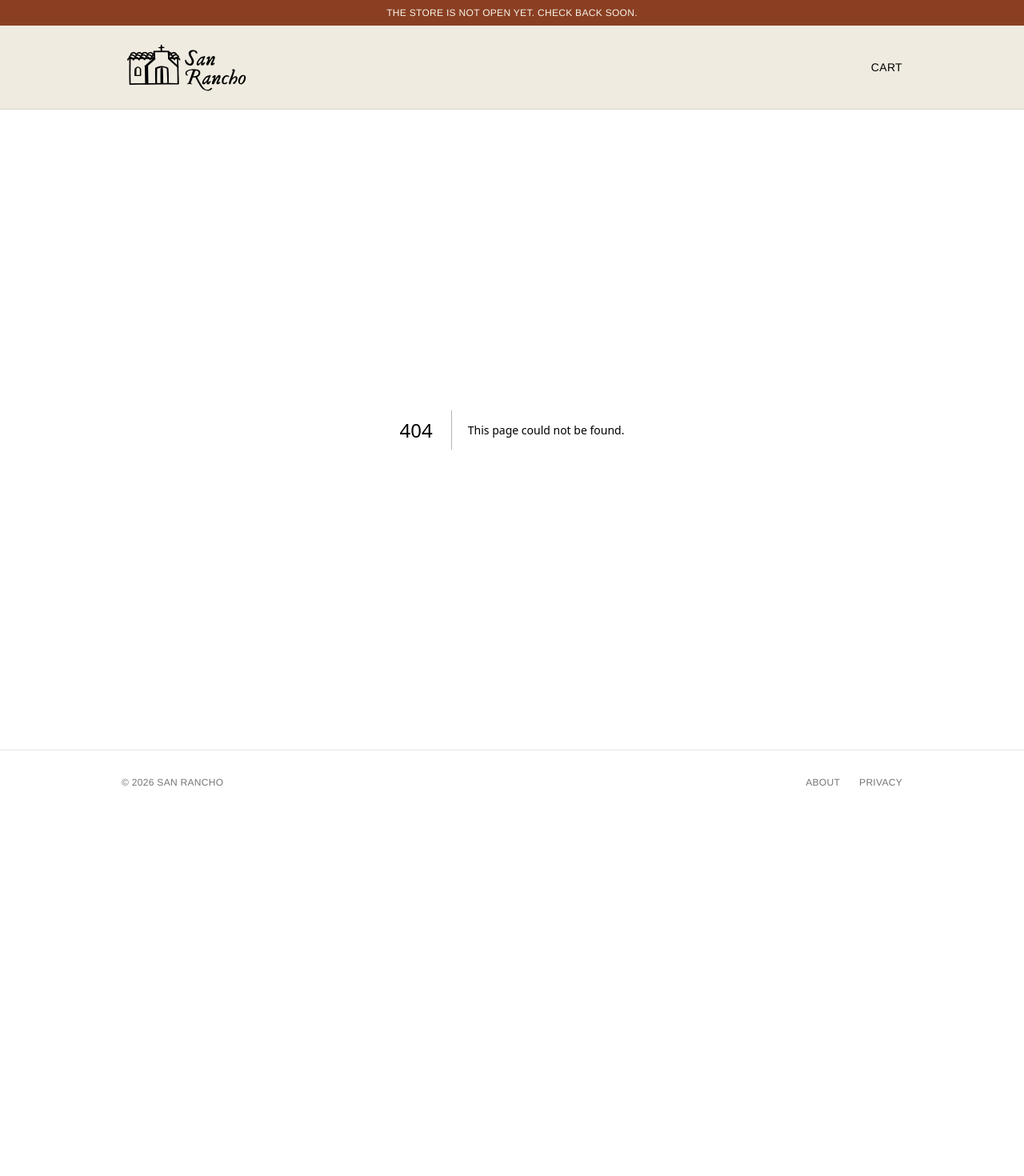
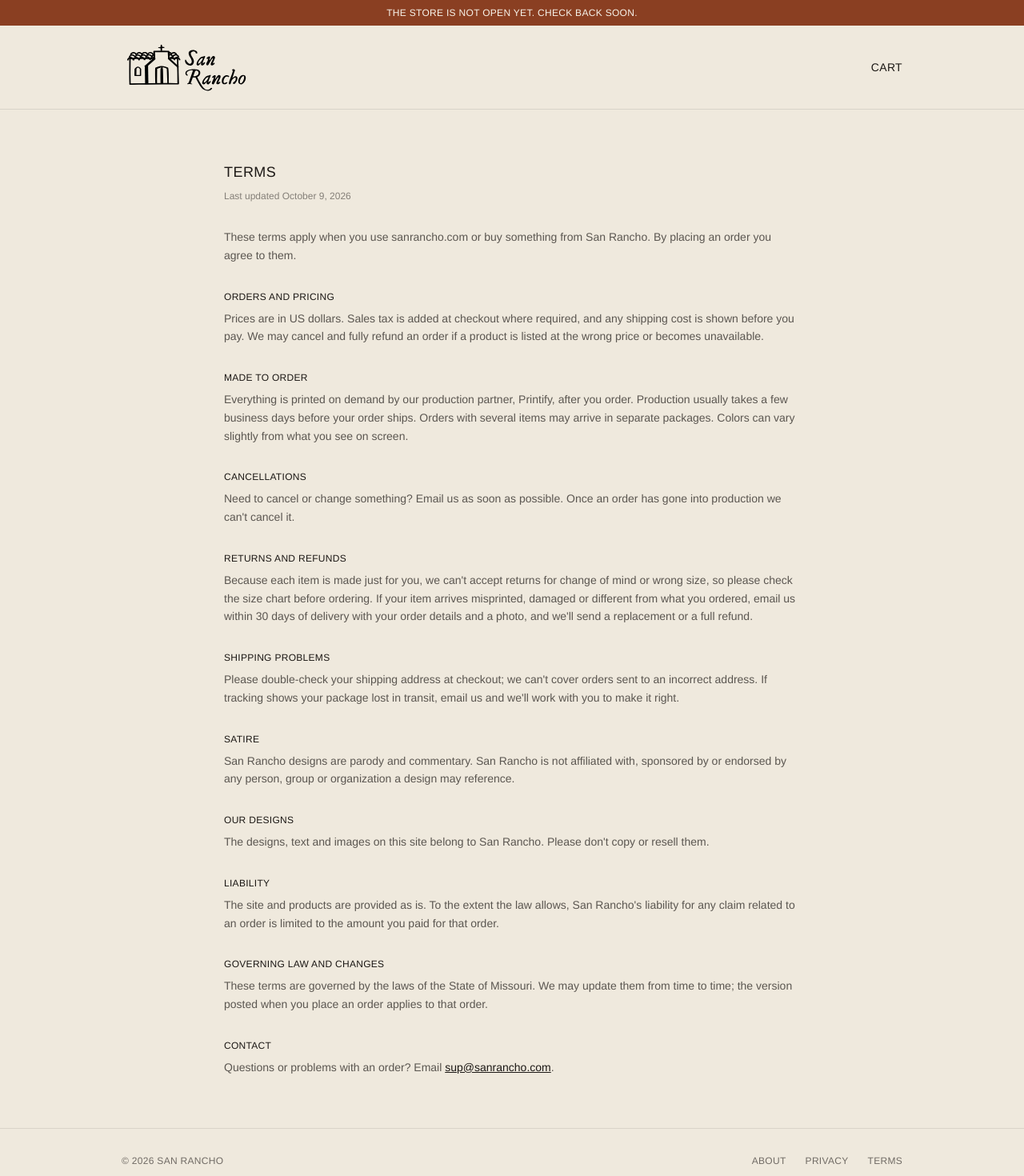
Before and after one commit to lincolnwisely/san-rancho, a Next.js app: page /terms in a window 1280 px wide. Before the commit this address had no page. Shown: the top 1470 px of the page at 80% size. Before the commit the page ends 1018 px from the top, so only its background shows below. Built offline with nearby package versions, Linux system fonts and the light colour scheme.

Commit message:
add structured data for search results, add terms page (#8)

```diff
--- a/src/app/about/page.tsx
+++ b/src/app/about/page.tsx
@@ -11,19 +11,14 @@ export default function AboutPage() {
     <main className="mx-auto max-w-3xl flex-1 px-6 py-16">
       <h1 className="mb-8 text-lg tracking-wide uppercase">About</h1>
       <div className="flex flex-col gap-4 mb-8 text-sm leading-relaxed text-foreground/70">
-        <p>San Rancho makes irreverent tees commemorating camps, cults and other exclusive communities. Any similarity to actual persons, living or dead, or fictional events or organizations is purely coincidental.</p>
+        <p>San Rancho makes irreverent tees commemorating camps, cults and other exclusive communities. Any similarity to actual persons, living or dead, or events or organization, real or fictional, is purely coincidental.</p>
         <p>
-          Every shirt is printed on demand after you order, so nothing is made until it has a home. Orders ship to the United States and Canada.
+          Every shirt is printed on demand after you order, so nothing is made until it has a home. Orders ship to the United States.
         </p>
       </div>
-      <h2 className="mb-4 text-lg tracking-wide uppercase">Disclaimers and Apologies</h2>
       <div className="flex flex-col gap-4 text-sm leading-relaxed text-foreground/70">
         <h3 className="text-lg">Quality</h3>
-        <p>Production is outsourced through Printify. No product is added to the store that hasn&apos;t been sampled in at least one color combination, though not every color combination has been sampled. That said, for now, prints are DTG (Direct-to-Garment). Because each item is designed using vector art and typically in single color, the quality of DTG prints is quite comparable to traditional screen-print.</p>
-        <h3 className="text-lg">Company Tactics</h3>
-        <p>San Rancho does not collect or sell your personal information because we&apos;re not losers. You will not come across pop-ups with passive-aggressive text on the close button. We do not post to social media or blast emails. Simply put, we&apos;re not making money.</p>
-        <h3 className="text-lg">We&apos;re Sorry</h3>
-        <p>Relying on 3rd-party printers is not ideal, but it is the only way for now. Shipping fees are beyond the control of San Rancho. Maybe someday we can scale and move production in-house, but for now we appreciate your understanding. Because large orders may be divided among multiple print shops, shipping can add up quickly, and for that we apologize.</p>
+        <p>Production is outsourced through Printify. Most, but not all, products have been sampled because we also want to wear the stuff we sell and feel good about the product. Because each item is designed using vector art and typically in single color, the quality of DTG prints is quite comparable to traditional screen-print.</p>
       </div>
 
     </main>
--- a/src/app/product/[slug]/page.tsx
+++ b/src/app/product/[slug]/page.tsx
@@ -10,6 +10,7 @@ import {
 } from "@/lib/printify";
 import { ProductDetail } from "@/components/ProductDetail";
 import { BackLink } from "@/components/BackLink";
+import { SITE_URL } from "@/lib/site";
 
 // Rebuilt in the background at most every 5 minutes, matching the Printify cache.
 // Products published after a deploy are rendered on first visit, then cached.
@@ -29,12 +30,36 @@ const ENTITIES: Record<string, string> = {
   "&rdquo;": "”",
   "&lsquo;": "‘",
   "&rsquo;": "’",
+  "&lt;": "<",
+  "&gt;": ">",
+  "&apos;": "'",
+  "&ndash;": "–",
+  "&mdash;": "—",
+  "&hellip;": "…",
+  "&reg;": "®",
+  "&trade;": "™",
+  "&copy;": "©",
+  "&deg;": "°",
+  "&sup2;": "²",
+  "&sup3;": "³",
+  "&frac12;": "½",
+  "&times;": "×",
 };
+
+// Named entities from the table above, plus any numeric one ("&#8217;", "&#x2019;").
+function decodeEntity(entity: string): string {
+  const numeric = /^&#(x?)([0-9a-f]+);$/i.exec(entity);
+  if (numeric) {
+    const code = parseInt(numeric[2], numeric[1] ? 16 : 10);
+    return code > 0 && code <= 0x10ffff ? String.fromCodePoint(code) : entity;
+  }
+  return ENTITIES[entity.toLowerCase()] ?? entity;
+}
 
 function toMetaDescription(html: string, max = 160): string {
   const text = html
     .replace(/<[^>]*>/g, " ")
-    .replace(/&[a-z#0-9]+;/gi, (e) => ENTITIES[e] ?? e)
+    .replace(/&[a-z#0-9]+;/gi, decodeEntity)
     .replace(/\s+/g, " ")
     .trim();
   return text.length > max ? `${text.slice(0, max - 1).trimEnd()}…` : text;
@@ -85,9 +110,42 @@ export default async function ProductPage({
   if (slug !== canonicalSlug) permanentRedirect(`/product/${canonicalSlug}`);
 
   const variants = getEnabledVariants(product);
+  const prices = variants.map((v) => v.price / 100);
+
+  // Structured data so search results can show price and availability.
+  const jsonLd = {
+    "@context": "https://schema.org",
+    "@type": "Product",
+    name: product.title,
+    description: toMetaDescription(product.description, 5000) || undefined,
+    image: [
+      ...new Set([getDefaultImage(product), ...product.images.map((img) => img.src)]),
+    ]
+      .filter(Boolean)
+      .slice(0, 5),
+    url: `${SITE_URL}/product/${canonicalSlug}`,
+    sku: product.id,
+    brand: { "@type": "Brand", name: "San Rancho" },
+    offers: prices.length
+      ? {
+          "@type": "AggregateOffer",
+          priceCurrency: "USD",
+          lowPrice: Math.min(...prices).toFixed(2),
+          highPrice: Math.max(...prices).toFixed(2),
+          offerCount: variants.length,
+          availability: "https://schema.org/InStock",
+        }
+      : undefined,
+  };
 
   return (
     <main className="mx-auto w-full max-w-5xl flex-1 px-6 pt-8 pb-16">
+      <script
+        type="application/ld+json"
+        dangerouslySetInnerHTML={{
+          __html: JSON.stringify(jsonLd).replace(/</g, "\\u003c"),
+        }}
+      />
       <BackLink />
       <ProductDetail product={product} variants={variants} />
     </main>
--- a/src/app/sitemap.ts
+++ b/src/app/sitemap.ts
@@ -23,5 +23,6 @@ export default async function sitemap(): Promise<MetadataRoute.Sitemap> {
     })),
     { url: `${SITE_URL}/about`, changeFrequency: "yearly", priority: 0.3 },
     { url: `${SITE_URL}/privacy`, changeFrequency: "yearly", priority: 0.3 },
+    { url: `${SITE_URL}/terms`, changeFrequency: "yearly", priority: 0.3 },
   ];
 }
--- /dev/null
+++ b/src/app/terms/page.tsx
@@ -0,0 +1,141 @@
+import type { Metadata } from "next";
+
+export const metadata: Metadata = {
+  title: "Terms",
+  description: "Terms of sale, returns and use for San Rancho.",
+  alternates: { canonical: "/terms" },
+};
+
+export default function TermsPage() {
+  return (
+    <main className="mx-auto max-w-3xl flex-1 px-6 py-16">
+      <h1 className="mb-2 text-lg tracking-wide uppercase">Terms</h1>
+      <p className="mb-8 text-xs text-foreground/50">Last updated October 9, 2026</p>
+      <div className="flex flex-col gap-8 text-sm leading-relaxed text-foreground/70">
+        <p>
+          These terms apply when you use sanrancho.com or buy something from
+          San Rancho. By placing an order you agree to them.
+        </p>
+
+        <section className="flex flex-col gap-2">
+          <h2 className="text-xs tracking-wide text-foreground uppercase">
+            Orders and pricing
+          </h2>
+          <p>
+            Prices are in US dollars. Sales tax is added at checkout where
+            required, and any shipping cost is shown before you pay. We may
+            cancel and fully refund an order if a product is listed at the wrong
+            price or becomes unavailable.
+          </p>
+        </section>
+
+        <section className="flex flex-col gap-2">
+          <h2 className="text-xs tracking-wide text-foreground uppercase">
+            Made to order
+          </h2>
+          <p>
+            Everything is printed on demand by our production partner, Printify,
+            after you order. Production usually takes a few business days before
+            your order ships. Orders with several items may arrive in separate
+            packages. Colors can vary slightly from what you see on screen.
+          </p>
+        </section>
+
+        <section className="flex flex-col gap-2">
+          <h2 className="text-xs tracking-wide text-foreground uppercase">
+            Cancellations
+          </h2>
+          <p>
+            Need to cancel or change something? Email us as soon as possible.
+            Once an order has gone into production we can&apos;t cancel it.
+          </p>
+        </section>
+
+        <section className="flex flex-col gap-2">
+          <h2 className="text-xs tracking-wide text-foreground uppercase">
+            Returns and refunds
+          </h2>
+          <p>
+            Because each item is made just for you, we can&apos;t accept returns
+            for change of mind or wrong size, so please check the size chart
+            before ordering. If your item arrives misprinted, damaged or
+            different from what you ordered, email us within 30 days of delivery
+            with your order details and a photo, and we&apos;ll send a
+            replacement or a full refund.
+          </p>
+        </section>
+
+        <section className="flex flex-col gap-2">
+          <h2 className="text-xs tracking-wide text-foreground uppercase">
+            Shipping problems
+          </h2>
+          <p>
+            Please double-check your shipping address at checkout; we
+            can&apos;t cover orders sent to an incorrect address. If tracking
+            shows your package lost in transit, email us and we&apos;ll work
+            with you to make it right.
+          </p>
+        </section>
+
+        <section className="flex flex-col gap-2">
+          <h2 className="text-xs tracking-wide text-foreground uppercase">
+            Satire
+          </h2>
+          <p>
+            San Rancho designs are parody and commentary. San Rancho is not
+            affiliated with, sponsored by or endorsed by any person, group or
+            organization a design may reference.
+          </p>
+        </section>
+
+        <section className="flex flex-col gap-2">
+          <h2 className="text-xs tracking-wide text-foreground uppercase">
+            Our designs
+          </h2>
+          <p>
+            The designs, text and images on this site belong to San Rancho.
+            Please don&apos;t copy or resell them.
+          </p>
+        </section>
+
+        <section className="flex flex-col gap-2">
+          <h2 className="text-xs tracking-wide text-foreground uppercase">
+            Liability
+          </h2>
+          <p>
+            The site and products are provided as is. To the extent the law
+            allows, San Rancho&apos;s liability for any claim related to an
+            order is limited to the amount you paid for that order.
+          </p>
+        </section>
+
+        <section className="flex flex-col gap-2">
+          <h2 className="text-xs tracking-wide text-foreground uppercase">
+            Governing law and changes
+          </h2>
+          <p>
+            These terms are governed by the laws of the State of Missouri. We
+            may update them from time to time; the version posted when you place
+            an order applies to that order.
+          </p>
+        </section>
+
+        <section className="flex flex-col gap-2">
+          <h2 className="text-xs tracking-wide text-foreground uppercase">
+            Contact
+          </h2>
+          <p>
+            Questions or problems with an order? Email{" "}
+            <a
+              href="mailto:sup@sanrancho.com"
+              className="text-foreground underline"
+            >
+              sup@sanrancho.com
+            </a>
+            .
+          </p>
+        </section>
+      </div>
+    </main>
+  );
+}
--- a/src/components/Footer.tsx
+++ b/src/components/Footer.tsx
@@ -8,6 +8,7 @@ export function Footer() {
         <nav className="flex gap-6">
           <Link href="/about">About</Link>
           <Link href="/privacy">Privacy</Link>
+          <Link href="/terms">Terms</Link>
         </nav>
       </div>
     </footer>
--- a/src/components/ProductDetail.tsx
+++ b/src/components/ProductDetail.tsx
@@ -135,6 +135,7 @@ export function ProductDetail({
           {selected ? (
             <p className="mt-2 text-sm text-foreground/60">
               {formatPrice(selected.price)}
+              <span className="text-foreground/40"> — Free shipping</span>
             </p>
           ) : null}
         </div>
```
